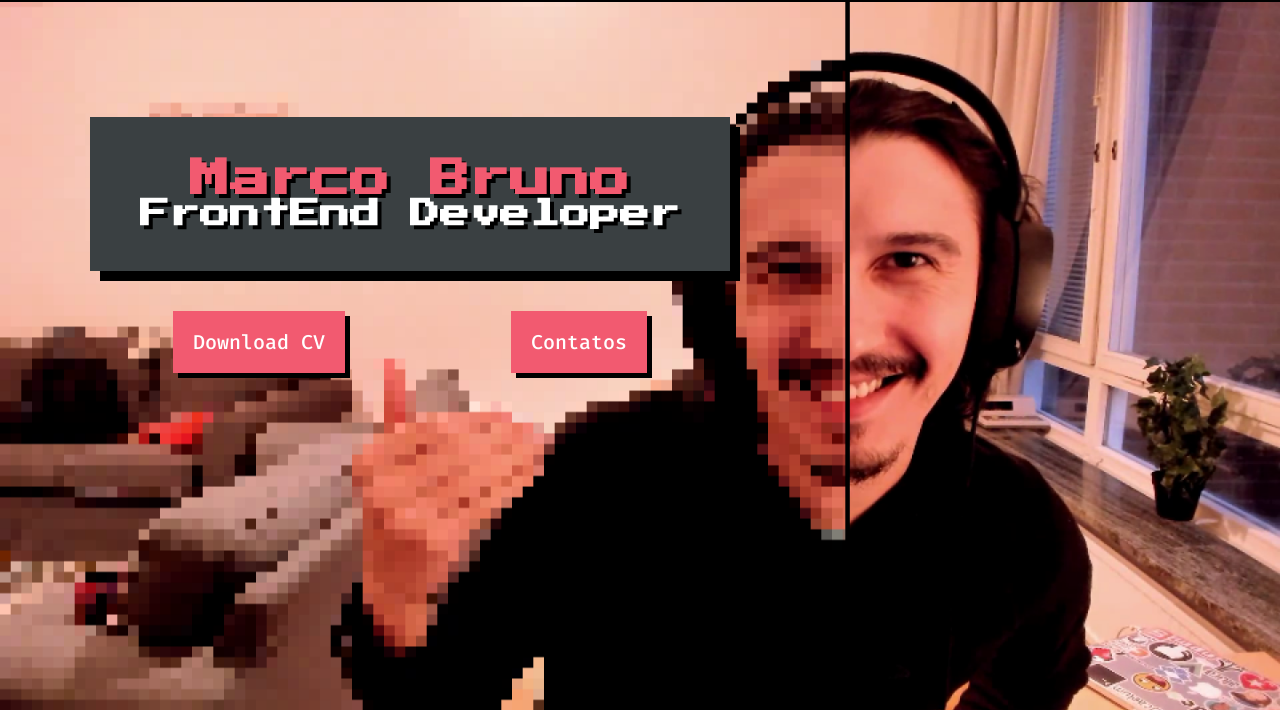
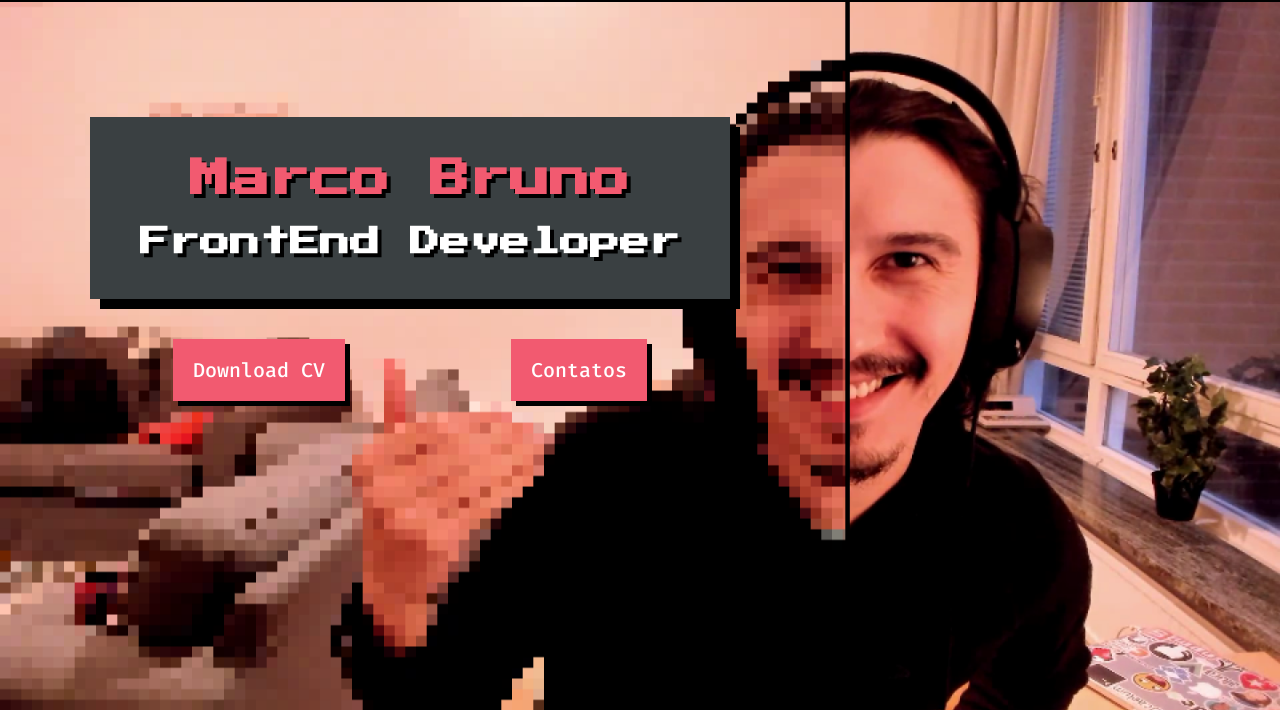
Before and after one commit to Ihago-dev-Master/curso-html-css-feliz, a website: page index.html in a window 1280 px wide. Shown: the part 90-802 px from the top of the page. Drawn offline with Linux system fonts and the light colour scheme.

Commit message:
Troca o componente box para main-box

```diff
--- a/css/components/main-banner.css
+++ b/css/components/main-banner.css
@@ -14,7 +14,7 @@
     width: 640px;
 }
 
-.main-banner .box {
+.main-banner .main-box {
     margin-bottom: 40px;
 }
 
--- a/css/components/box.css
+++ b/css/components/main-box.css
@@ -1,4 +1,4 @@
-.box {
+.main-box {
     display: inline-block;
     background-color: #3A4042;
     box-shadow: 10px 10px 0px #000;
@@ -6,6 +6,6 @@
     padding: 42px 44px;
 }
 
-.box .title {
+.main-box .main-title {
     margin-bottom: 28px;
 }
--- a/index.html
+++ b/index.html
@@ -16,7 +16,7 @@
     <link rel="stylesheet" href="css/components/button.css">
     <link rel="stylesheet" href="css/components/main-title.css">
     <link rel="stylesheet" href="css/components/subtitle.css">
-    <link rel="stylesheet" href="css/components/box.css">
+    <link rel="stylesheet" href="css/components/main-box.css">
     <link rel="stylesheet" href="css/components/section.css">
     <link rel="stylesheet" href="css/components/skill-tec.css">
     <link rel="stylesheet" href="css/components/wrapper-skill.css">
@@ -43,7 +43,7 @@
 
     <section class="main-banner">
         <div class="wrapper">
-            <div class="box">
+            <div class="main-box">
                 <h1 class="main-title">Marco Bruno</h1>
                 <h2 class="subtitle">FrontEnd Developer</h2>
             </div>
```
